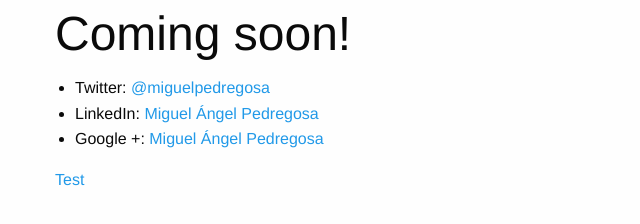
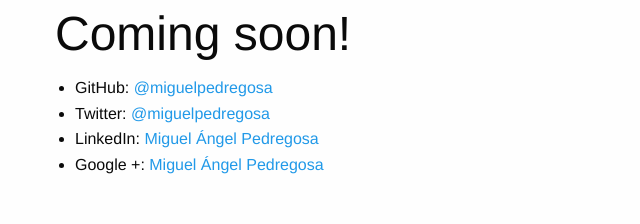
Before and after one commit to miguelpedregosa/miguelpedregosa.github.io, a website: page pages/index.html in a window 1280 px wide. Shown: the whole page, without its empty margins (0-640 px from the left). Drawn offline with nearby package versions, Linux system fonts and the light colour scheme; files that its build step writes are made by us from their sources; files whose address does not match are found by name.

Commit message:
GitHub profile

```diff
--- a/pages/index.html
+++ b/pages/index.html
@@ -6,6 +6,7 @@
     <div class="large-12 columns">
         <h1>Coming soon!</h1>
         <ul>
+            <li>GitHub: <a href="https://github.com/miguelpedregosa" title="miguelpedregosa">@miguelpedregosa</a>
             <li>Twitter: <a href="https://twitter.com/miguelpedregosa" title="@miguelpedregosa">@miguelpedregosa</a>
             </li>
             <li>LinkedIn: <a href="https://es.linkedin.com/in/mipedregosa" title="Miguel Ángel Pedregosa">Miguel Ángel
@@ -14,7 +15,6 @@
                 Ángel
                 Pedregosa</a></li>
         </ul>
-        <a href="test.html" title="Test">Test</a>
     </div>
 </div>
 
```
Also changed, not shown: index.html (+1 -1 lines).
